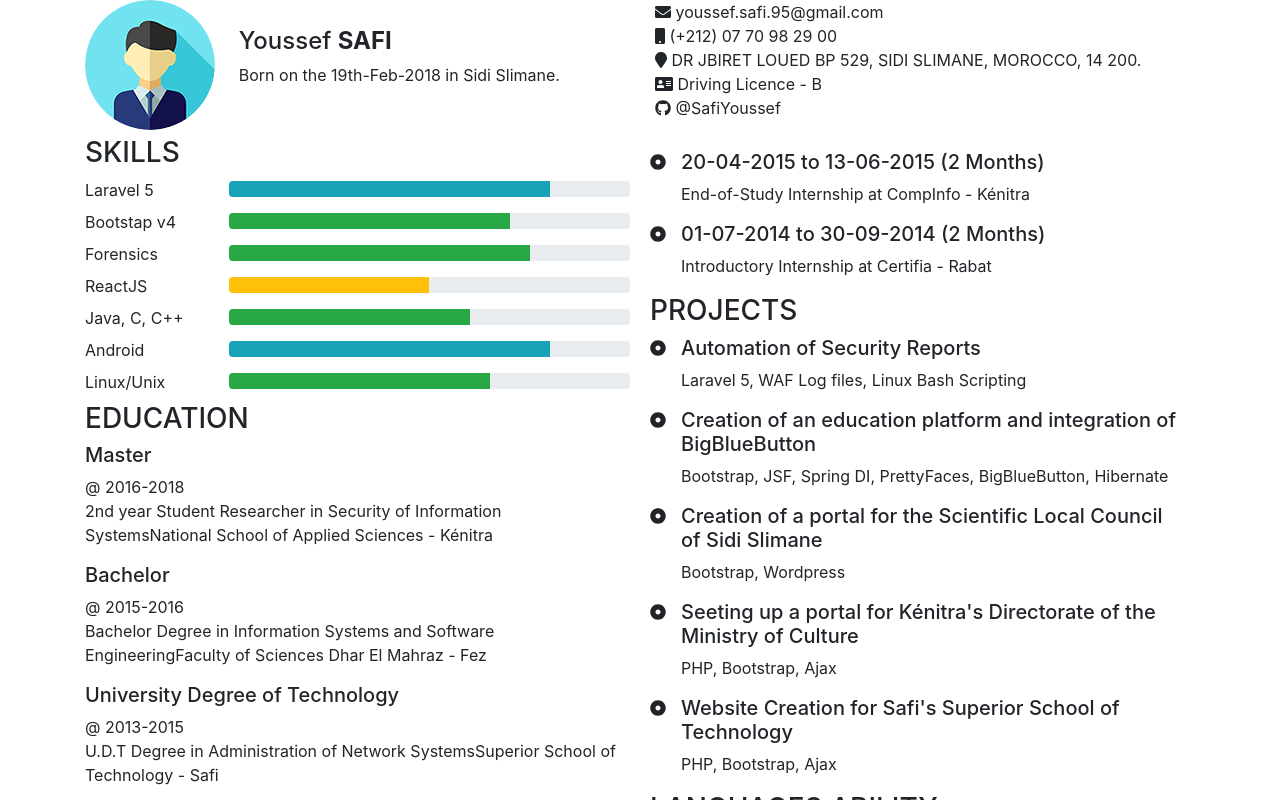
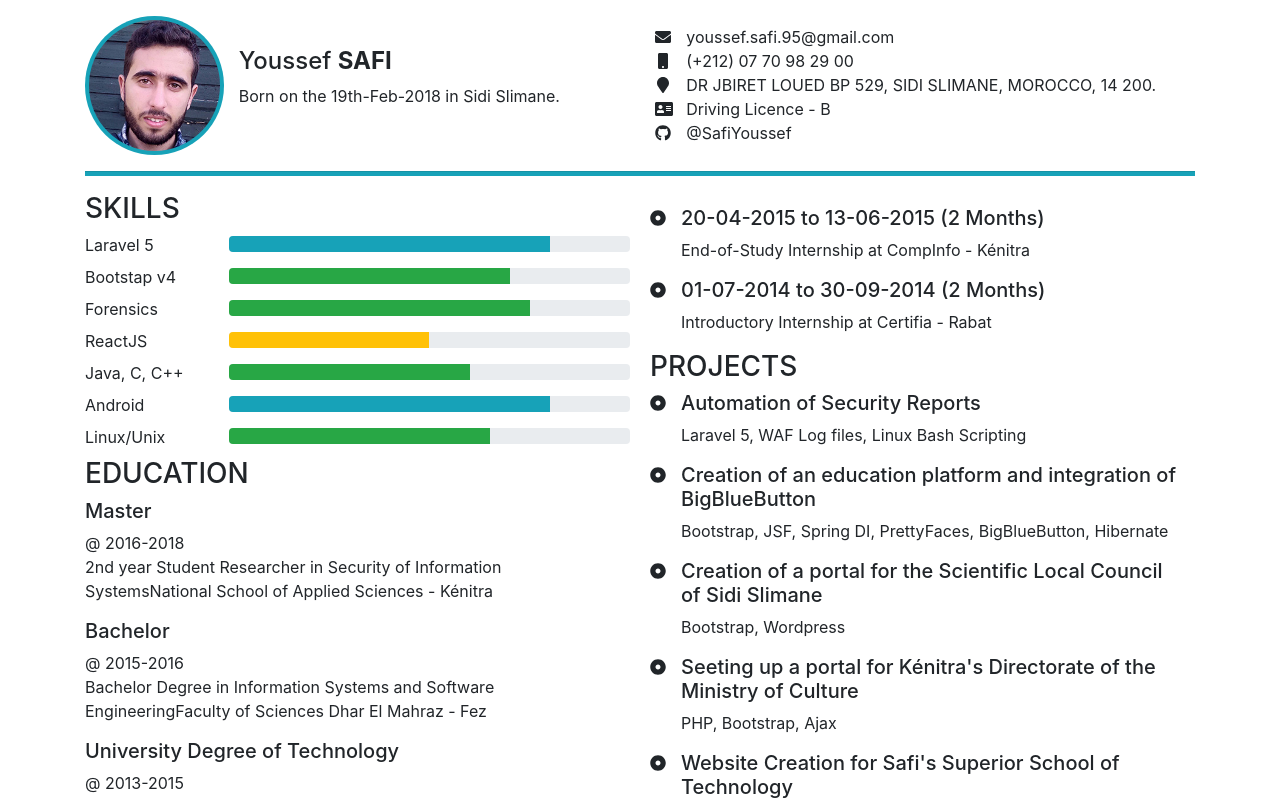
Before and after one commit to SafiYoussef/ReactJS-CV-App, a React (Create React App) app: page / in a window 1280 px wide. Shown: the top 800 px of the page. Built offline with nearby package versions, Linux system fonts and the light colour scheme.

Commit message:
header styling done

```diff
--- a/src/CV/header.jsx
+++ b/src/CV/header.jsx
@@ -13,11 +13,15 @@ class Header extends Component {
   render() {
     return (
       <div className="col-xs-12 col-sm-12 col-md-12">
-        <div className="row">
-          <div className="col">
+        <div className="row mb-3 mt-3">
+          <div className="col-sm">
             <div className="row">
-              <div className="col-sm-3 p-0">
-                <img src={this.props.avatar} className="rounded-circle" />
+              <div className="col-3 p-0">
+                <img
+                  src={this.props.avatar}
+                  className="rounded-circle col-sm-12 bg-info p-1"
+                  alt="Profile"
+                />
               </div>
               <div className="col align-self-center">
                 <h4>
@@ -29,26 +33,44 @@ class Header extends Component {
               </div>
             </div>
           </div>
-          <div className="col">
-            <ul className="list-unstyled p-0">
-              <li>
-                <FontAwesomeIcon icon={faEnvelope} /> {this.props.email}
+          <hr className="bg-info col-2 d-sm-none" />
+          <div className="col-sm align-self-center">
+            <ul className="list-unstyled p-0 m-0">
+              <li className="row">
+                <span className="col-1 text-center">
+                  <FontAwesomeIcon icon={faEnvelope} />
+                </span>
+                <div className="col p-sm-0">{this.props.email}</div>{" "}
               </li>
-              <li>
-                <FontAwesomeIcon icon={faMobile} /> {this.props.phone}
+              <li className="row">
+                <span className="col-1 text-center">
+                  <FontAwesomeIcon icon={faMobile} />
+                </span>
+                <div className="col p-sm-0">{this.props.phone}</div>{" "}
               </li>
-              <li>
-                <FontAwesomeIcon icon={faMapMarker} /> {this.props.address}
+              <li className="row">
+                <span className="col-1 text-center">
+                  <FontAwesomeIcon icon={faMapMarker} />
+                </span>
+                <div className="col p-sm-0">{this.props.address}</div>
               </li>
-              <li>
-                <FontAwesomeIcon icon={faAddressCard} /> {this.props.permis}
+              <li className="row">
+                <span className="col-1 text-center">
+                  <FontAwesomeIcon icon={faAddressCard} />
+                </span>
+                <div className="col p-sm-0">{this.props.permis}</div>
               </li>
-              <li>
-                <FontAwesomeIcon icon={faGithub} /> @{this.props.github}
+              <li className="row">
+                <span className="col-1 text-center">
+                  <FontAwesomeIcon icon={faGithub} />
+                </span>
+                <div className="col p-sm-0">@{this.props.github}</div>
               </li>
             </ul>
           </div>
         </div>
+
+        <hr className="bg-info row pt-1" />
       </div>
     );
   }
--- a/src/app.jsx
+++ b/src/app.jsx
@@ -13,7 +13,7 @@ var data = {
     address: "DR JBIRET LOUED BP 529, SIDI SLIMANE, MOROCCO, 14 200.",
     permis: "Driving Licence - B",
     github: "SafiYoussef",
-    avatar: "./img/user.png"
+    avatar: "./img/picture.png"
   },
   sections: [
     {
```
Also changed, not shown: public/img/picture.png (added).
